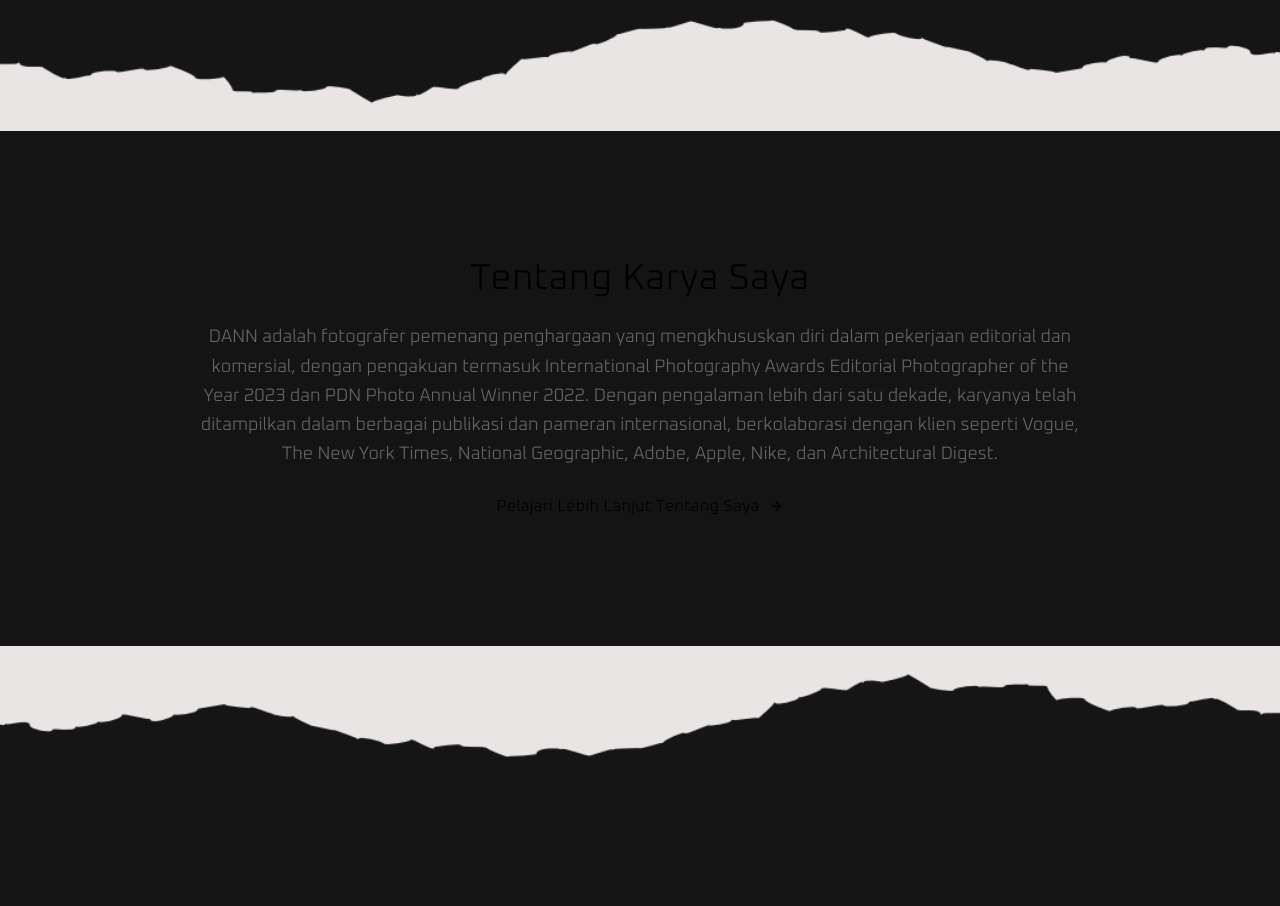
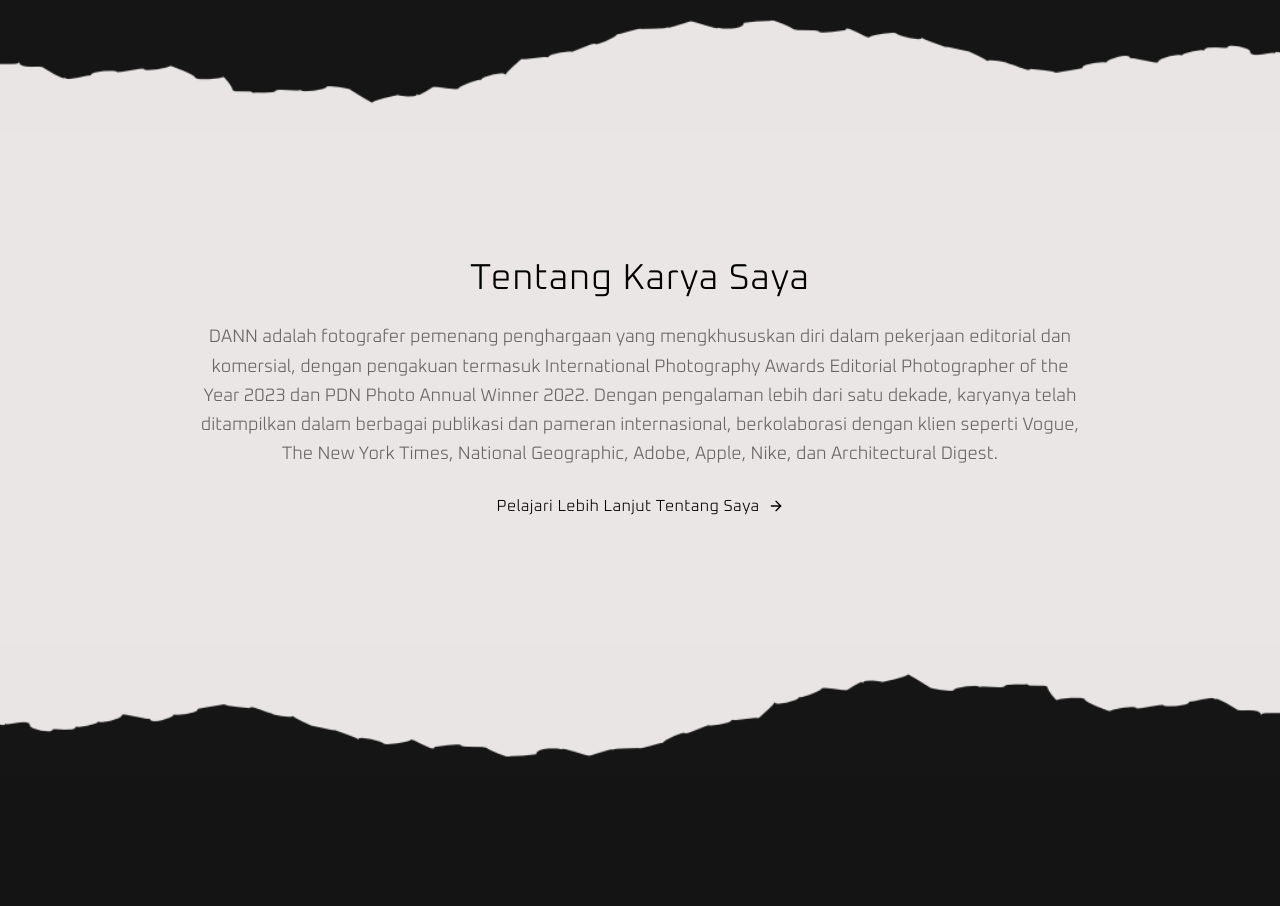
Before and after one commit to DanuZen/portofolio_web, a React (Vite) app: page / in a window 1280 px wide. Shown: the part 800-1706 px from the top of the page. Built offline with nearby package versions, Linux system fonts and the light colour scheme; the HTML template or start-up script is replaced by a standard one.

Commit message:
Reverted to commit 5b8e14bae2d969eccfecef6e0687dbd790fc150f

```diff
--- a/src/pages/Home.tsx
+++ b/src/pages/Home.tsx
@@ -138,7 +138,7 @@ export default function Home() {
         </div>
 
         {/* Introduction Section */}
-        <section className="py-24 md:py-32 px-6 lg:px-8" style={{ backgroundColor: 'hsl(0, 0%, 8%)' }}>
+        <section className="py-24 md:py-32 px-6 lg:px-8" style={{ backgroundColor: 'hsl(0, 11%, 91%)' }}>
           <div className="max-w-4xl mx-auto text-center space-y-8">
             <ScrollReveal>
               <div className="space-y-6">
```
